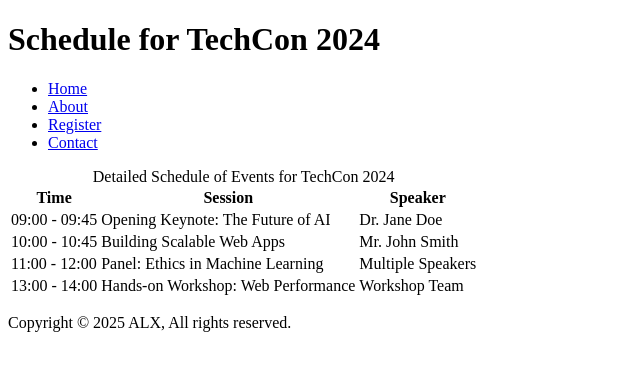
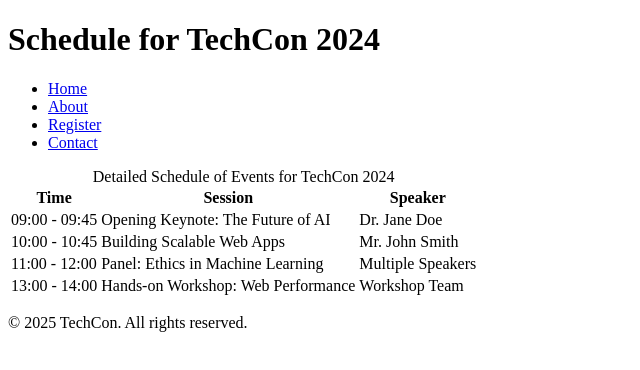
Before and after one commit to AyoolaAbeebBolaji/TechCon_HTML, a plain HTML site: page techcon_website/schedule.html in a window 1280 px wide. Shown: the full height of the page, 0-640 px from the left. Drawn offline with Linux system fonts and the light colour scheme.

Commit message:
Add table caption and copyright notice to schedule.html

```diff
--- a/techcon_website/schedule.html
+++ b/techcon_website/schedule.html
@@ -56,7 +56,7 @@
     </main>
 
     <footer>
-      <p>Copyright © 2025 ALX, All rights reserved.</p>
+      <p>&copy; 2025 TechCon. All rights reserved.</p>
     </footer>
   </body>
 </html>
```
